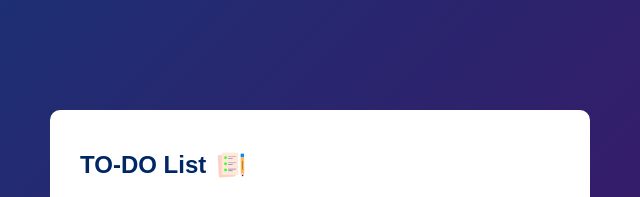
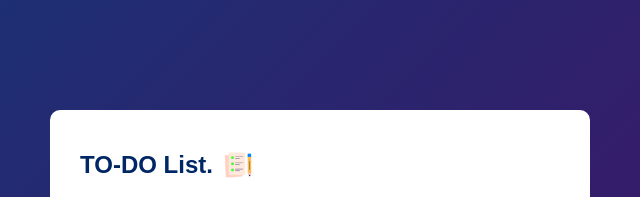
Before and after one commit to safnadck/TO-DO-LIST-JAVASCRIPT, a plain HTML site: page index.html in a window 1280 px wide. Shown: the top 197 px of the page, 320-960 px from the left. Drawn offline with Linux system fonts and the light colour scheme.

Commit message:
16-09-2024

```diff
--- a/index.html
+++ b/index.html
@@ -9,7 +9,7 @@
 <body>
     <div class="container">
           <div class="todo-app">
-            <h2>TO-DO List <img src="icon.png" alt=""></h2>
+            <h2>TO-DO List. <img src="icon.png" alt=""></h2>
             <div class="row">
               <input type="text" id="input-box" placeholder="Add your text">
               <button onclick="addTask()">Add</button>
```
